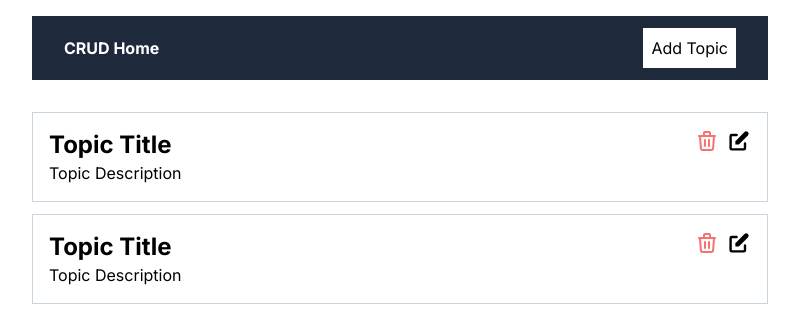
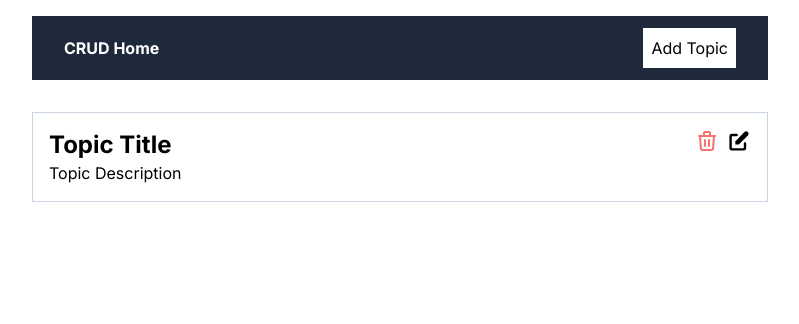
Before and after one commit to peterfdrv/crud-next, a Next.js app: page / in a window 1280 px wide. Shown: the top 324 px of the page, without its empty margins (240-1039 px from the left). Built offline with nearby package versions, Linux system fonts and the light colour scheme.

Commit message:
deleted unused topic list

```diff
--- a/app/page.jsx
+++ b/app/page.jsx
@@ -1,10 +1,5 @@
 import TopicsList from '@/components/TopicsList';
 
 export default function Home() {
-  return (
-    <>
-      <TopicsList />
-      <TopicsList />
-    </>
-  );
+  return <TopicsList />;
 }
```
